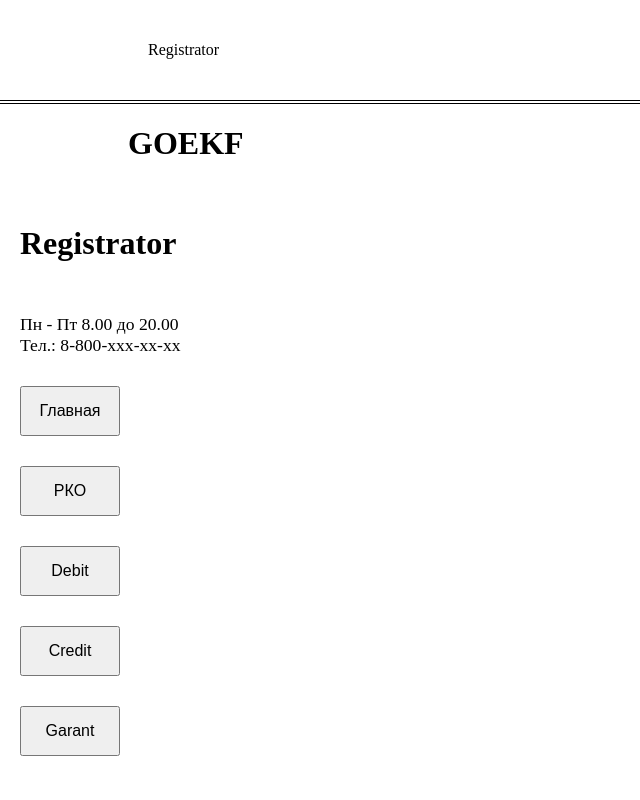
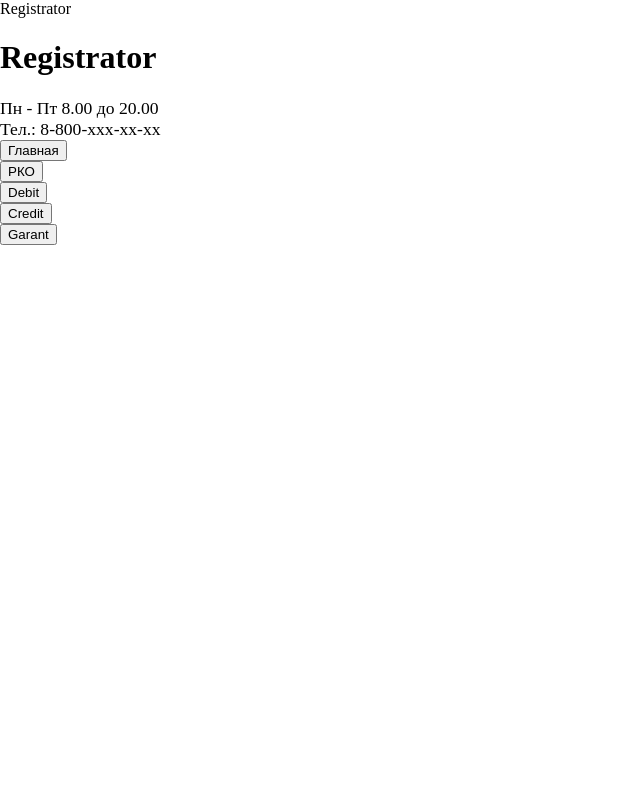
Before and after one commit to RjazanovEgor/Devora, a Python web app: template home/templates/rko/rko.html in a window 1280 px wide. Shown: the whole page, without its empty margins (0-640 px from the left). Run offline with Jinja, Linux system fonts and the light colour scheme; the template is opened without the code that fills it, so the values that code supplies are empty.

Commit message:
base v2.2.2

```diff
--- a/home/templates/base.html
+++ b/home/templates/base.html
@@ -7,6 +7,7 @@
         <meta http-equiv="X-UA-Compatible" content="ie=edge">
         <link href="https://fonts.googleapis.com/css?family=Open+Sans:400,600,300" rel="stylesheet" type="text/css">
         <title>{% block title %}{% endblock %}</title>
+
         <style>
             grandperents {
                 display: flex;
@@ -31,23 +32,8 @@
     <body>
         <grandperents>
 
-            <perents style="align-items: center;
-                            border-bottom: 4px double black;">
-                <center>
-                    {% include "headers.html" %}
-                </center>
-            </perents>
-
-            <perents style="height: 400px;">
-                <center>
-                    <div style="width: 80%;display: flex;">
-                        <div>
-                            {% block solid %}
-
-                            {% endblock %}
-                        </div>
-                    </div>
-                </center>
+            <perents>
+                {% include "headers.html" %}
             </perents>
 
             <perents>
@@ -57,6 +43,7 @@
             <perents>
                 {% include "right_column.html" %}
             </perents>
+
         </grandperents>
     </body>
 </html>
--- a/home/templates/headers.html
+++ b/home/templates/headers.html
@@ -1,25 +1,6 @@
 <div>
     <style>
-        headers {
-            display: flex;
-            flex-direction: row;
-            height: 100px;
-            width: 80%;
-            align-items: center;
 
-
-        }
-        header {
-            padding: 10px;
-            margin: 10px;
-        }
-        .hbtn {
-            width: 100px;
-            height: 50px;
-        }
-        .htxt {
-            font-size: 120%;
-        }
     </style>
 
     <headers>
--- a/home/templates/home/home.html
+++ b/home/templates/home/home.html
@@ -13,8 +13,6 @@
                 boders {
                     display: flex;
                     flex-direction: row;
-
-
                 }
                 boder {
                     padding: 10px;
--- a/home/templates/right_column.html
+++ b/home/templates/right_column.html
@@ -1,9 +1,11 @@
-<style>
+<div>
+    <style>
 
-</style>
+    </style>
 
-<div>
-    {% block solid %}
+    <div>
+        {% block solid %}
 
-    {% endblock %}
+        {% endblock %}
+    </div>
 </div>
```
